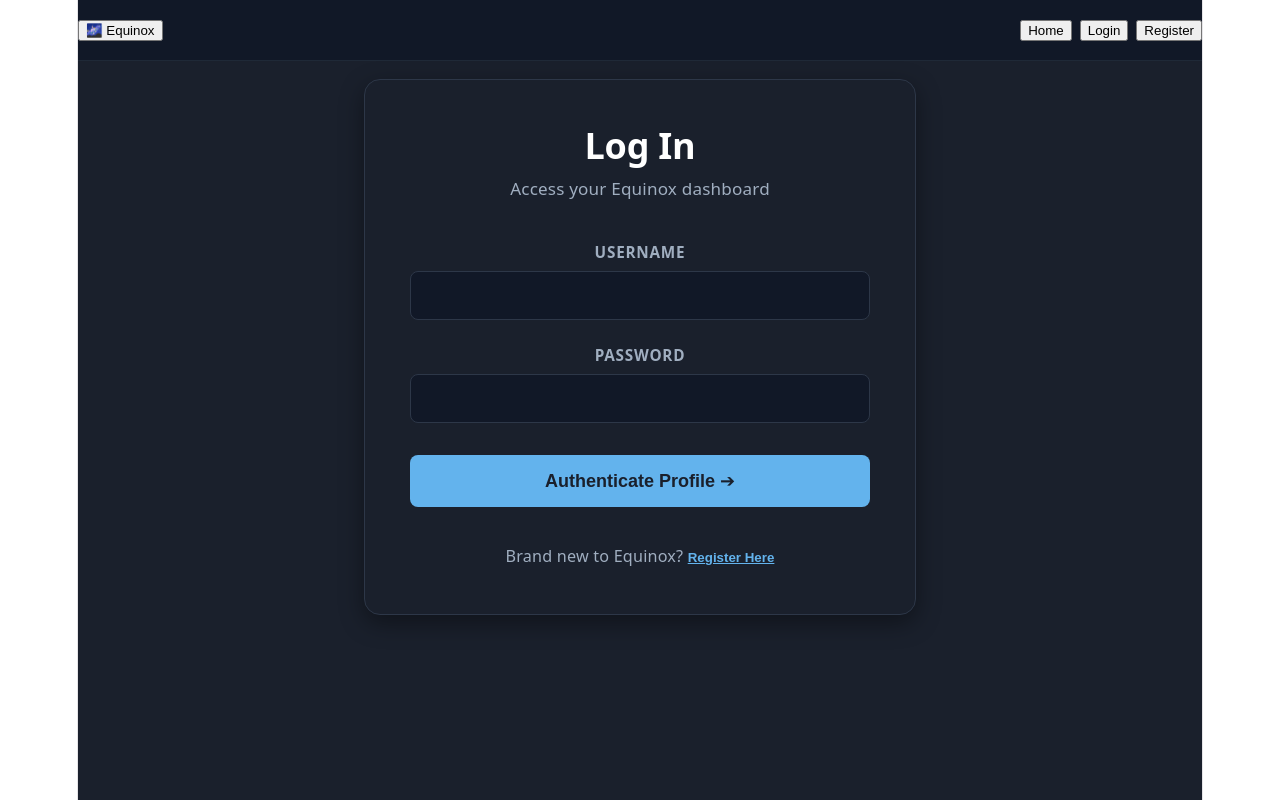
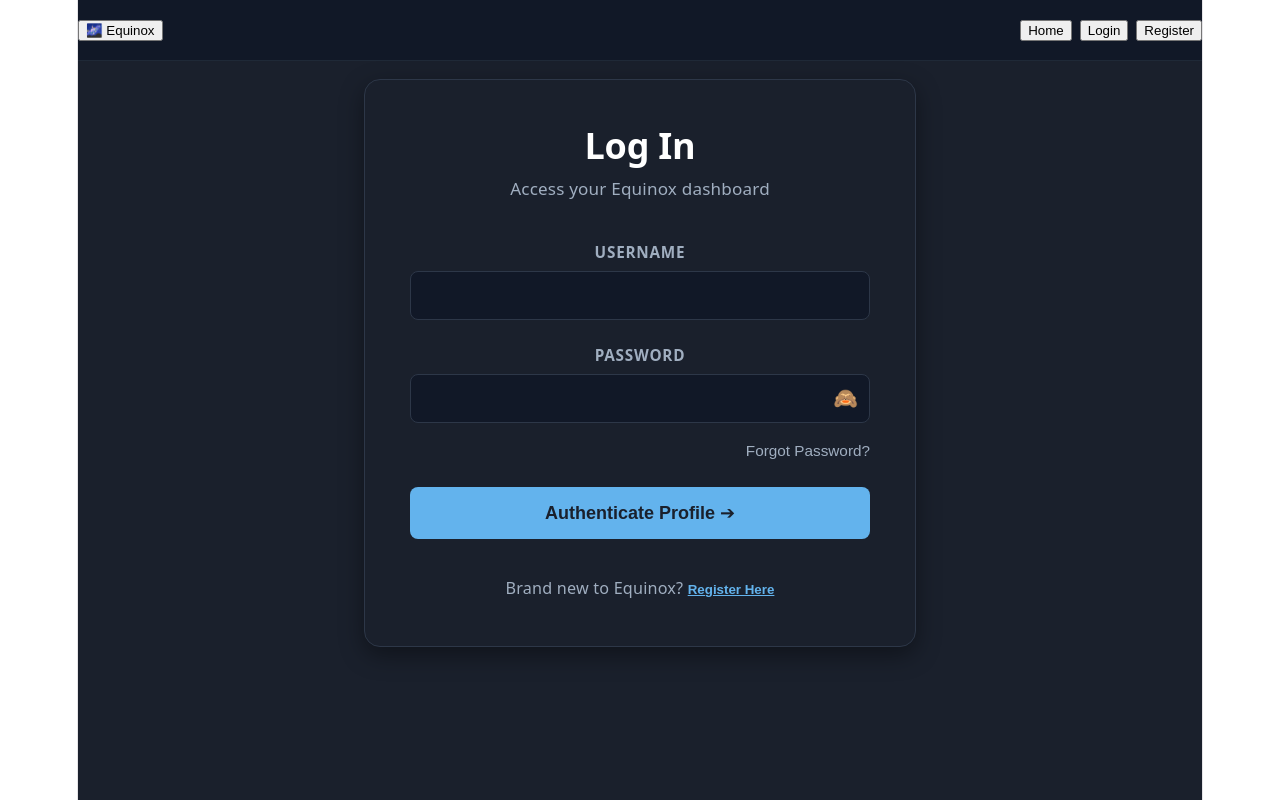
Before and after one commit to Ozlek/Equinox, a React (Vite) app in the folder frontend/: page / in a window 1280 px wide. Both pictures are taken after a click on the button "Login". Built offline with nearby package versions, Linux system fonts and the light colour scheme.

Commit message:
Bug fixes and flow improvements

```diff
--- a/frontend/src/pages/Login.jsx
+++ b/frontend/src/pages/Login.jsx
@@ -4,15 +4,17 @@ import api from '../api/axios';
 export default function Login({ onNavigate, onLoginSuccess }) {
   const [username, setUsername] = useState('');
   const [password, setPassword] = useState('');
-  const [errors, setErrors] = useState(null);
+  const [showPassword, setShowPassword] = useState(false);
+  const [isSubmitting, setIsSubmitting] = useState(false);
+  const [errors, setErrors] = useState([]); // Initialized as a safe, clean array
 
   const handleLoginSubmit = async (e) => {
     e.preventDefault();
-    setErrors(null);
+    setErrors([]);
+    setIsSubmitting(true);
 
     try {
       const response = await api.post('/accounts/login/', { username, password });
-
       const { access, refresh, needs_onboarding, username: returnedName } = response.data;
 
       localStorage.setItem('access_token', access);
@@ -23,16 +25,39 @@ export default function Login({ onNavigate, onLoginSuccess }) {
     } catch (err) {
       console.error("Axios Auth Error Object:", err);
 
-      if (err.response) {
+      let extractedErrors = [];
+
+      if (err.response && err.response.data) {
         const serverErrors = err.response.data;
+
+        // 1. Handle explicit global detail messages (like 401 Unauthorized)
         if (serverErrors.detail) {
-          setErrors({ non_field_errors: [serverErrors.detail] });
+          extractedErrors.push(serverErrors.detail);
+        }
+        // 2. Handle non-field generic validation errors
+        elif (serverErrors.non_field_errors); {
+          if (Array.isArray(serverErrors.non_field_errors)) {
+            extractedErrors.push(...serverErrors.non_field_errors);
           } else {
-          setErrors(serverErrors);
+            extractedErrors.push(serverErrors.non_field_errors);
+          }
+        }
+        // 3. Fallback to flattening field-specific parsing errors safely
+        elif (typeof serverErrors === 'object'); {
+          extractedErrors.push(...Object.values(serverErrors).flat());
         }
       } else {
-        setErrors({ network: ["Could not establish server authentication response link."] });
+        extractedErrors.push("Could not establish server authentication response link.");
       }
+
+      // If the backend returned generic failure keys, normalize to a user-friendly alert
+      if (extractedErrors.length === 0 || extractedErrors.includes("undefined")) {
+        extractedErrors = ["Invalid username or password. Please try again."];
+      }
+
+      setErrors(extractedErrors);
+    } finally {
+      setIsSubmitting(false);
     }
   };
 
@@ -45,15 +70,16 @@ export default function Login({ onNavigate, onLoginSuccess }) {
           <p style={styles.subtitle}>Access your Equinox dashboard</p>
         </div>
 
-        {errors && (
+        {/* Bulletproofed Error Banner Container */}
+        {errors.length > 0 && (
           <div style={styles.errorBanner}>
             <div style={styles.bannerTextContainer}>
               <h5 style={styles.bannerTitle}>⚠️ Authentication Blocked</h5>
-              <span style={styles.bannerDescription}>
-                {Object.keys(errors).map((key) =>
-                  errors[key].map((msg, idx) => <div key={`${key}-${idx}`}>{msg}</div>)
-                )}
-              </span>
+              <div style={styles.bannerDescription}>
+                {errors.map((msg, idx) => (
+                  <div key={`err-${idx}`} style={styles.errorItem}>{msg}</div>
+                ))}
+              </div>
             </div>
           </div>
         )}
@@ -63,26 +89,59 @@ export default function Login({ onNavigate, onLoginSuccess }) {
             <label style={styles.label}>Username</label>
             <input
               type="text"
+              autoComplete="username"
               style={styles.inputField}
               value={username}
               onChange={e => setUsername(e.target.value)}
               required
+              disabled={isSubmitting}
             />
           </div>
 
           <div style={styles.formGroup}>
             <label style={styles.label}>Password</label>
+            <div style={styles.passwordWrapper}>
               <input
-              type="password"
+                type={showPassword ? "text" : "password"}
+                autoComplete="current-password"
                 style={styles.inputField}
                 value={password}
                 onChange={e => setPassword(e.target.value)}
                 required
+                disabled={isSubmitting}
               />
+              <button
+                type="button"
+                style={styles.toggleBtn}
+                onClick={() => setShowPassword(!showPassword)}
+              >
+                {showPassword ? "👁️" : "🙈"}
+              </button>
+            </div>
           </div>
 
-          <button type="submit" style={{ ...styles.submitBtn, backgroundColor: '#63b3ed', color: '#1a202c' }}>
-            Authenticate Profile ➔
+          {/* New: Contextual Link for Password Recovery */}
+          <div style={styles.recoveryRow}>
+            <button
+              type="button"
+              style={styles.inlineLinkBtn}
+              onClick={() => onNavigate('forgot-password')}
+            >
+              Forgot Password?
+            </button>
+          </div>
+
+          <button
+            type="submit"
+            disabled={isSubmitting}
+            style={{
+              ...styles.submitBtn,
+              backgroundColor: isSubmitting ? '#4a5568' : '#63b3ed',
+              color: isSubmitting ? '#a0aec0' : '#1a202c',
+              cursor: isSubmitting ? 'not-allowed' : 'pointer'
+            }}
+          >
+            {isSubmitting ? "Verifying Credentials..." : "Authenticate Profile ➔"}
           </button>
         </form>
 
@@ -109,13 +168,20 @@ const styles = {
   formGroup: { display: 'flex', flexDirection: 'column', gap: '6px', width: '100%' },
   label: { color: '#a0aec0', fontSize: '0.85rem', fontWeight: '600', letterSpacing: '0.05em', textTransform: 'uppercase' },
 
+  passwordWrapper: { position: 'relative', display: 'flex', alignItems: 'center' },
+  toggleBtn: { position: 'absolute', right: '12px', background: 'none', border: 'none', cursor: 'pointer', fontSize: '1.1rem', padding: 0, display: 'flex', alignItems: 'center', justifyContent: 'center' },
+
+  recoveryRow: { display: 'flex', justifyContent: 'flex-end', marginTop: '-4px' },
+  inlineLinkBtn: { background: 'none', border: 'none', color: '#a0aec0', padding: 0, cursor: 'pointer', fontSize: '0.85rem', textDecoration: 'none', transition: 'color 0.15s ease' },
+
   inputField: { width: '100%', padding: '0.75rem 1rem', backgroundColor: '#111827', border: '1px solid #2d3748', borderRadius: '8px', color: '#fff', fontSize: '0.95rem', outline: 'none', boxSizing: 'border-box', transition: 'border-color 0.15s ease' },
-  submitBtn: { width: '100%', padding: '0.85rem', border: 'none', borderRadius: '8px', fontWeight: 'bold', cursor: 'pointer', fontSize: '1rem', marginTop: '0.5rem', transition: 'transform 0.1s ease' },
+  submitBtn: { width: '100%', padding: '0.85rem', border: 'none', borderRadius: '8px', fontWeight: 'bold', fontSize: '1rem', marginTop: '0.25rem', transition: 'transform 0.1s ease' },
 
   errorBanner: { display: 'flex', backgroundColor: 'rgba(245, 101, 101, 0.12)', border: '1px solid #f56565', borderRadius: '12px', padding: '1rem', marginBottom: '1.5rem' },
-  bannerTextContainer: { display: 'flex', flexDirection: 'column', gap: '4px' },
+  bannerTextContainer: { display: 'flex', flexDirection: 'column', gap: '4px', width: '100%' },
   bannerTitle: { margin: 0, color: '#f56565', fontSize: '1rem', fontWeight: 'bold' },
   bannerDescription: { color: '#e2e8f0', fontSize: '0.875rem', lineHeight: '1.4' },
+  errorItem: { marginTop: '2px' },
 
   footerText: { marginTop: '2rem', textAlign: 'center', color: '#a0aec0', fontSize: '0.9rem', margin: '2rem 0 0 0' },
   switchBtn: { background: 'none', border: 'none', color: '#63b3ed', padding: 0, cursor: 'pointer', fontWeight: 'bold', textDecoration: 'underline' }
--- a/frontend/src/pages/ProgressHistory.jsx
+++ b/frontend/src/pages/ProgressHistory.jsx
@@ -1,4 +1,5 @@
 import React, { useState, useEffect } from 'react';
+import api from '../api/axios';
 
 const MOD_LABELS = {
   'timed': '⏱️ Timed',
@@ -21,20 +22,25 @@ const getTierColor = (tier) => {
 export default function ProgressHistory() {
   const [records, setRecords] = useState([]);
   const [loading, setLoading] = useState(true);
+  const [error, setError] = useState(null); // Tracks network or parsing errors safely
 
   useEffect(() => {
-    fetch('http://127.0.0.1:8000/progress/', {
-      method: 'GET',
-      credentials: 'include',
-    })
-      .then((res) => res.json())
-      .then((data) => {
-        setRecords(data);
+    // Shared Axios instance inherently preserves credentials and toggles host environments
+    api.get('/progress/')
+      .then((res) => {
+        setRecords(res.data || []); // Payloads automatically unwrapped to response.data
+        setLoading(false);
+      })
+      .catch((err) => {
+        console.error("Failed to load historical progress logs:", err);
+        setError("Could not retrieve your mastery records from the Equinox server.");
         setLoading(false);
       });
   }, []);
 
   if (loading) return <div style={styles.message}>Analyzing Student Mastery Profile Records...</div>;
+
+  if (error) return <div style={{ ...styles.message, color: '#f56565' }}>⚠️ {error}</div>;
 
   return (
     <div style={styles.container}>
```
Lines whose indentation alone changed are shown as unchanged.
